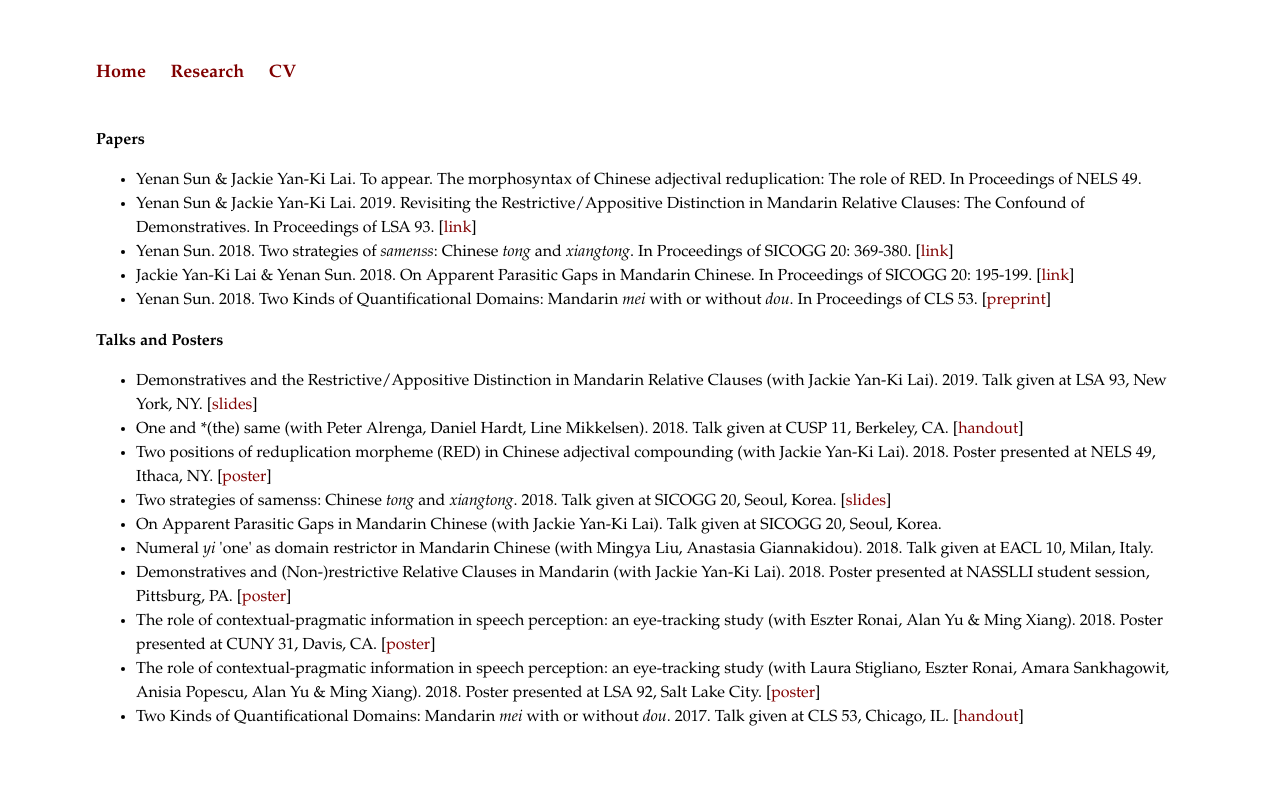
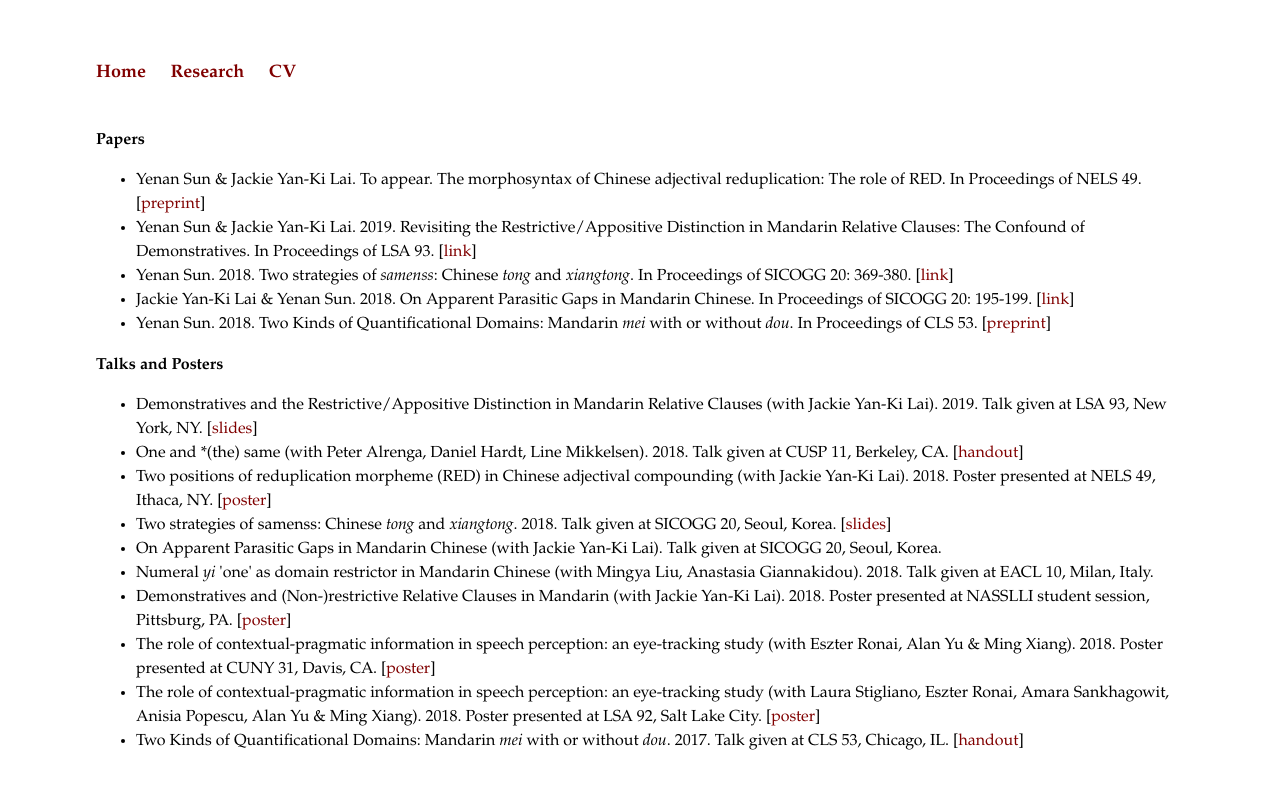
Before and after one commit to yenan09/yenan09.github.io, a Jekyll site: the page built from research.html, in a window 1280 px wide. Shown: the top 789 px of the page. Built offline with Jekyll 4.4.1, drawn with Linux system fonts in a browser that asks for light colours.

Commit message:
20190520

```diff
--- a/index.html
+++ b/index.html
@@ -52,7 +52,7 @@
 
 				  <li>Quantification <br>
 						<font size="2">
-						&#160&#160&#160&#160&#160 <a href="{{ site.baseurl }}/cls53_mei_dou.pdf" title="yenan">Mandarin 'mei' with/without 'dou'</a>
+						&#160&#160&#160&#160&#160 <a href="{{ site.baseurl }}/cls53_mei_dou.pdf" title="yenan">Mandarin <i>mei</i> with/without <i>dou</i></a>
 						</font>
 					</li>
 				  <li>Referentiality (definiteness, specificity, indexicals) <br>
--- a/research.html
+++ b/research.html
@@ -8,7 +8,7 @@
 <font size="3" face="Palatino">
 <b>Papers</b>
   <ul>
-<li> Yenan Sun & Jackie Yan-Ki Lai. To appear. The morphosyntax of Chinese adjectival reduplication: The role of RED. In Proceedings of NELS 49.</li>
+<li> Yenan Sun & Jackie Yan-Ki Lai. To appear. The morphosyntax of Chinese adjectival reduplication: The role of RED. In Proceedings of NELS 49. [<a href="{{ site.baseurl }}/nels49_sun_lai_dm.pdf" title="nels49">preprint</a>]</li>
 <li> Yenan Sun & Jackie Yan-Ki Lai. 2019. Revisiting the Restrictive/Appositive Distinction in Mandarin Relative Clauses: The Confound of Demonstratives.
       In Proceedings of LSA 93. [<a href="{{ site.baseurl }}/4516-7224-2-PB.pdf" title="lsapaper">link</a>]</li>
 <li> Yenan Sun. 2018. Two strategies of <i>samenss</i>: Chinese <i>tong</i> and <i>xiangtong</i>.
```
Also changed, not shown: other parts of index.html (+1 -1 lines), 3 other files.
